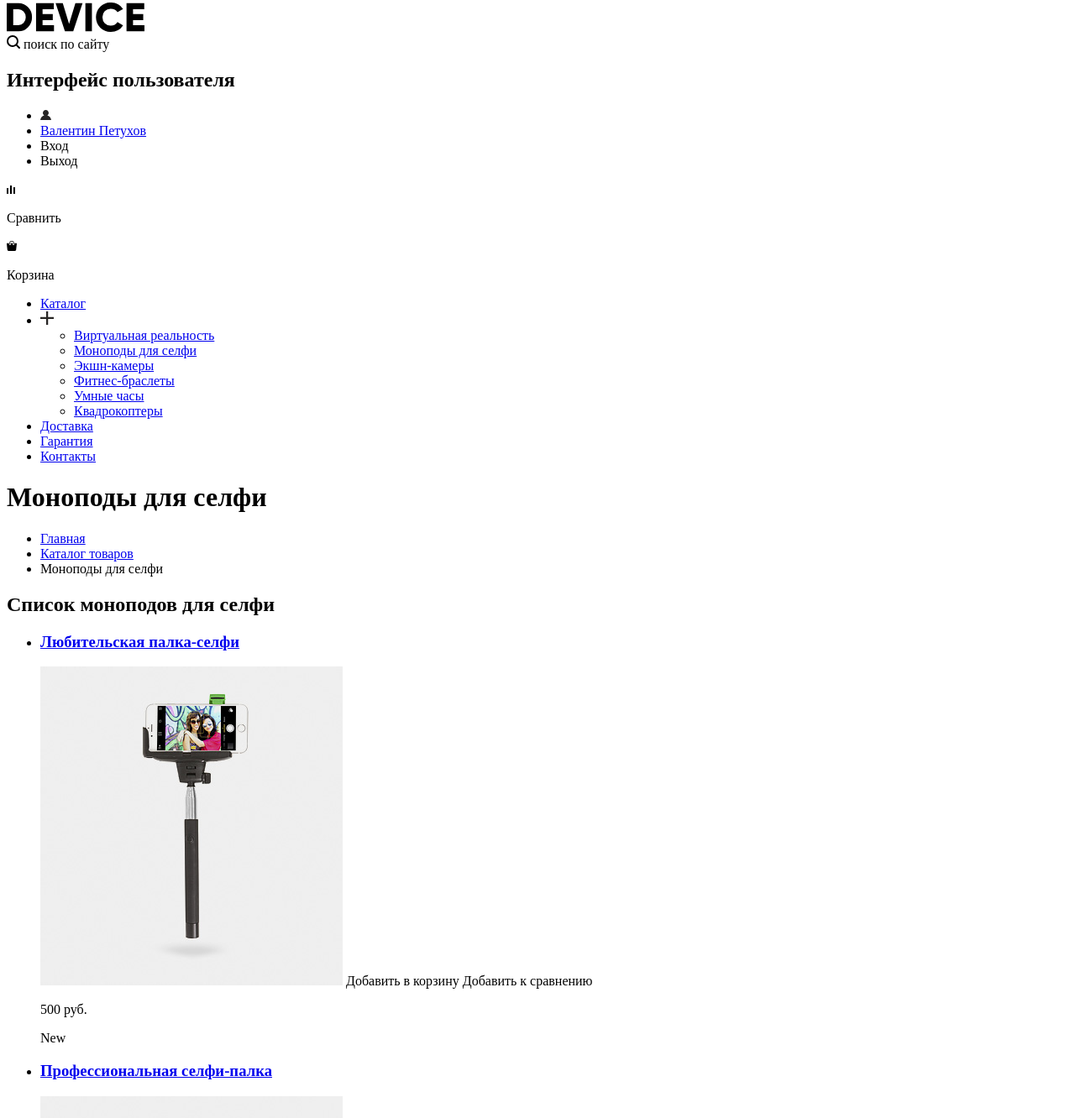
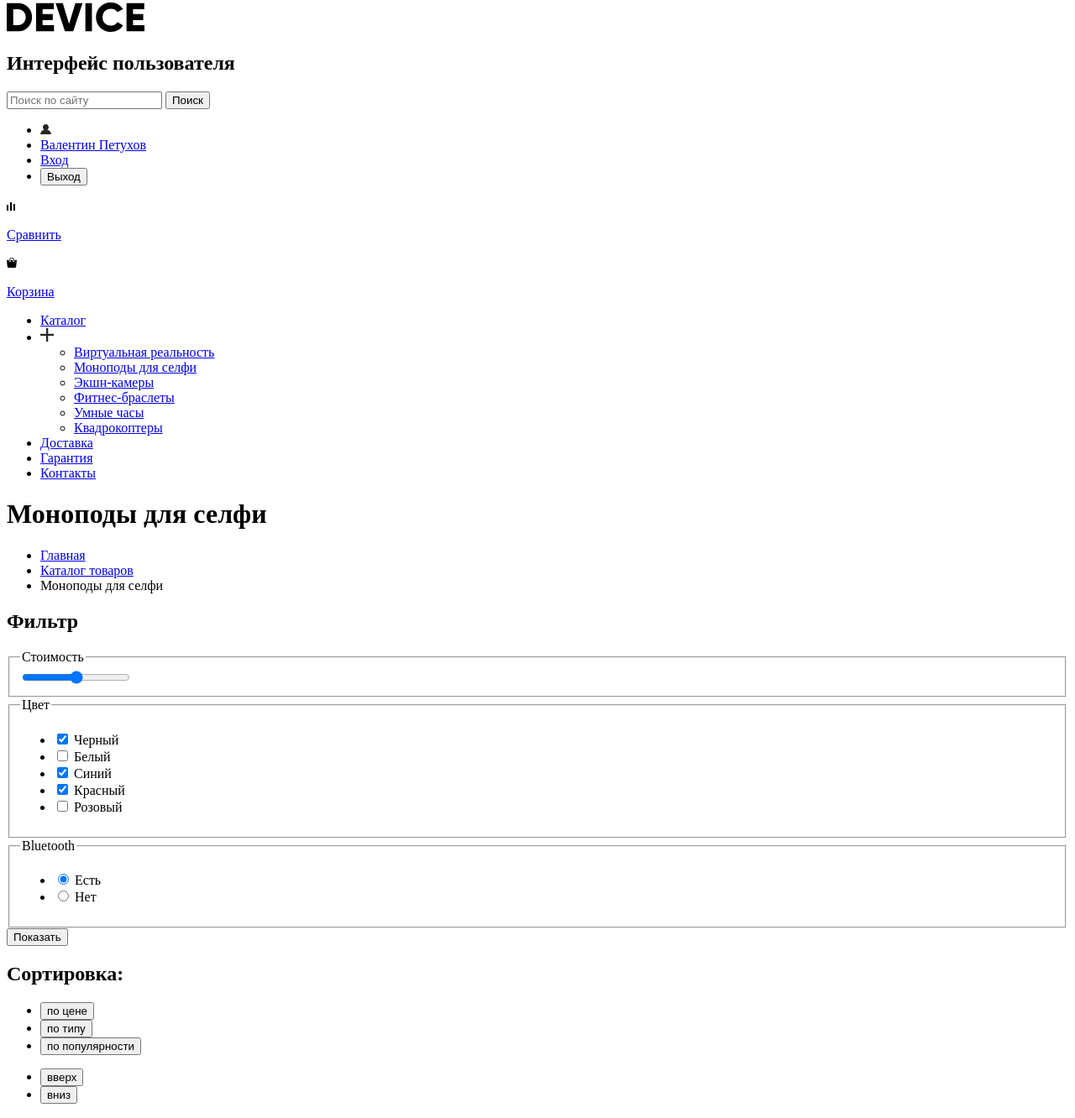
Before and after one commit to din0zavr/787713-device, a plain HTML site: page catalog.html in a window 1280 px wide. Shown: the part 5-1337 px from the top of the page at 84% size. Drawn offline with Linux system fonts and the light colour scheme.

Commit message:
Размечен раздел формы каталога

```diff
--- a/catalog.html
+++ b/catalog.html
@@ -10,22 +10,27 @@
                <img src="img/logo.svg" widtn="164" height="35" alt="Логотип">
           </a>
           <section class="user-interfase">
-              <img src="img/search.svg" width="16" height="16" alt="search-icon">
-              <span>поиск по сайту</span>
               <h2 class="visually-hidden">Интерфейс пользователя</h2>
-<!--              здесь будет форма-->
+              <form action="#" method="get">
+                  <input type="text" id="search" name="search" placeholder="Поиск по сайту">
+                  <button type="submit" class="search-button">Поиск</button>
+              </form>
               <ul class="user-login">
                   <li class="user-icon"><a href="#">
                       <img src="img/user.svg" width="13" height="12" alt="user-icon">
                       </a></li>
                   <li class="user-name visually-hidden"><a href="#">Валентин Петухов</a></li>
-                  <li class="login-link">Вход</li>
-                  <li class="login-exit visually-hidden">Выход</li>
+                  <li class="login-link"><a class="button-small" href="#">Вход</a></li>
+                  <li class="login-exit visually-hidden"><button class="button-small">Выход</button></li>
               </ul>
-              <img src="img/compare.svg" width="10" height="10" alt="compare-icon">
-              <p class="compare">Сравнить</p>
-              <img src="img/cart.svg" width="12" height="12" alt="bascet-icon">
-              <p class="basket">Корзина</p>
+              <a href="#">
+                <img src="img/compare.svg" width="10" height="10" alt="compare-icon">
+                <p class="button-small">Сравнить</p>
+              </a>
+              <a href="#">
+                <img src="img/cart.svg" width="12" height="12" alt="bascet-icon">
+                <p class="button-small">Корзина</p>
+              </a>
           </section>
           <nav class="main-navigation">
               <ul class="site-navigation">
@@ -57,6 +62,67 @@
               <li class="breadcrumbs-item">Моноподы для селфи</li>
           </ul>
 
+          <section>
+              <h2>Фильтр</h2>
+              <form action="#" method="get">
+                  <fieldset>
+                      <legend>Стоимость</legend>
+                      <input type="range" min="0" max="10000" name="price-range">
+                  </fieldset>
+                  <fieldset>
+                      <legend>Цвет</legend>
+                      <ul>
+                          <li>
+                            <input type="checkbox" id="black" name="black" checked>
+                            <label for="black">Черный</label>
+                          </li>
+                          <li>
+                              <input type="checkbox" id="white" name="white">
+                              <label for="white">Белый</label>
+                          </li>
+                          <li>
+                              <input type="checkbox" id="blue" name="blue" checked>
+                              <label for="blue">Синий</label>
+                          </li>
+                          <li>
+                              <input type="checkbox" id="red" name="red" checked>
+                              <label for="red">Красный</label>
+                          </li>
+                          <li>
+                              <input type="checkbox" id="pink" name="pink">
+                              <label for="pink">Розовый</label>
+                          </li>
+                      </ul>
+                  </fieldset>
+                  <fieldset>
+                      <legend>Bluetooth</legend>
+                      <ul>
+                          <li>
+                            <input type="radio" id="yes" name="bluetooth" checked>
+                            <label for="yes">Есть</label>
+                          </li>
+                          <li>
+                              <input type="radio" id="no" name="bluetooth">
+                              <label for="no">Нет</label>
+                          </li>
+                      </ul>
+                  </fieldset>
+                  <button type="submit" class="button">Показать</button>
+              </form>
+          </section>
+
+          <section>
+              <h2>Сортировка:</h2>
+              <ul>
+                  <li><button>по цене</button></li>
+                  <li><button>по типу</button></li>
+                  <li><button>по популярности</button></li>
+              </ul>
+              <ul>
+                  <li><button>вверх</button></li>
+                  <li><button>вниз</button></li>
+              </ul>
+          </section>
           <section>
               <h2 class="visually-hidden">Список моноподов для селфи</h2>
               <ul class="catalog-list">
@@ -101,7 +167,6 @@
                   <li class="paginator-item"><a href="#">вперед</a></li>
               </ul>
           </section>
-<!--          фильтр будет сверстан на последующих уроках-->
       </main>
 
       <footer>
@@ -109,20 +174,24 @@
            <a class="footer-logo" href="index.html">
                 <img src="img/logo.svg" widtn="164" height="35" alt="Логотип">
               </a>
-          <section class="footer-user-interfase">
+           <section class="footer-user-interfase">
               <h2 class="visually-hidden">Интерфейс пользователя</h2>
               <ul class="footer-user-login">
                   <li class="footer-user-icon"><a href="#">
                       <img src="img/user.svg" width="13" height="12" alt="user-icon">
                   </a></li>
                   <li class="footer-user-name visually-hidden"><a href="#">Валентин Петухов</a></li>
-                  <li class="footer-login-link">Вход</li>
-                  <li class="footer-login-exit visually-hidden">Выход</li>
+                  <li class="footer-login-link"><a href="#" class="button-small">Вход</a></li>
+                  <li class="footer-login-exit visually-hidden"><button class="button-small">Выход</button></li>
               </ul>
-              <img src="img/compare.svg" width="10" height="10" alt="compare-icon">
-              <p class="footer-compare">Сравнить</p>
-              <img src="img/cart.svg" width="12" height="12" alt="bascet-icon">
-              <p class="footer-basket">Корзина</p>
+              <a href="#">
+                <img src="img/compare.svg" width="10" height="10" alt="compare-icon">
+                  <p class="button-small">Сравнить</p>
+              </a>
+              <a href="#">
+                <img src="img/cart.svg" width="12" height="12" alt="bascet-icon">
+                <p class="button-small">Корзина</p>
+              </a>
           </section>
           <p class="adress">г. Москва, ул. Строителей, 15</p>
           <ul class="footer-nav">
```
